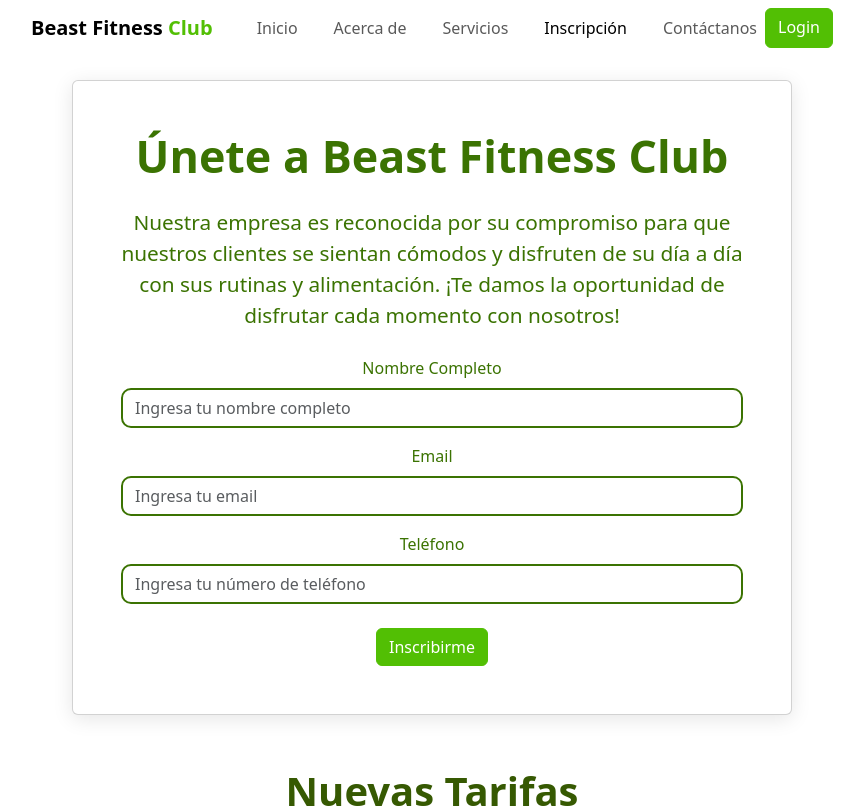
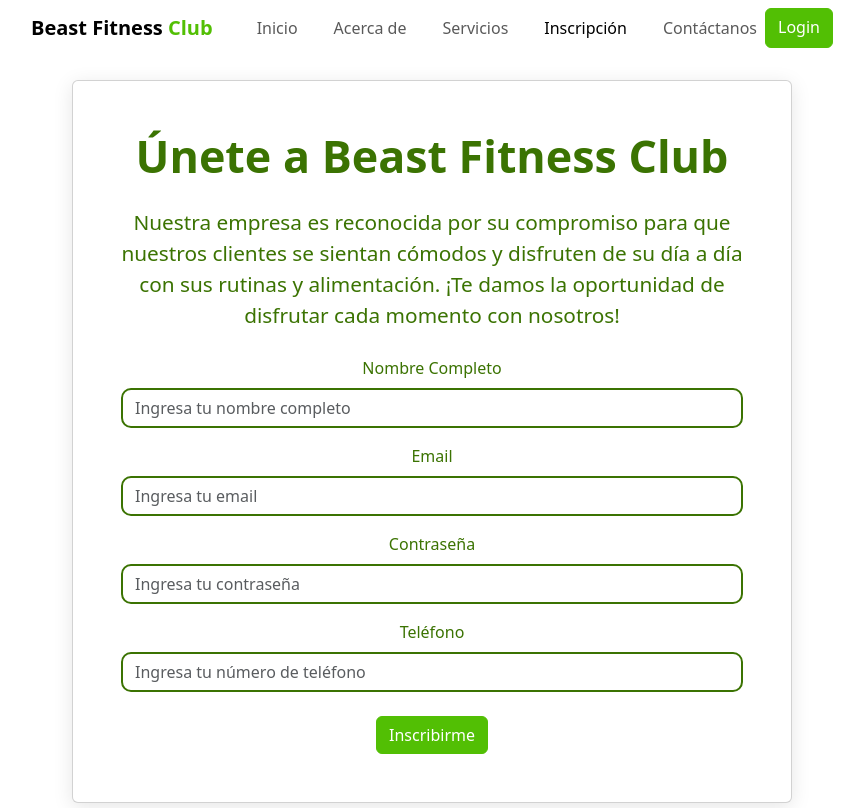
Before and after one commit to Carolina-Hernnadez17/Beast-Fitness-Club, a React (Create React App) app: page /Inscripcion in a window 1280 px wide. Shown: the top 808 px of the page, without its empty margins (208-1072 px from the left). Built offline with nearby package versions, Linux system fonts and the light colour scheme.

Commit message:
Actualizando proyecto

```diff
--- a/src/componentes/Inscripcion.js
+++ b/src/componentes/Inscripcion.js
@@ -23,9 +23,13 @@ function Inscripcion() {
                     <Form.Label>Email</Form.Label>
                     <Form.Control type="email" placeholder="Ingresa tu email" />
                   </Form.Group>
+                  <Form.Group controlId="forContraseña" className="mt-3">
+                    <Form.Label>Contraseña</Form.Label>
+                    <Form.Control type="password" placeholder="Ingresa tu contraseña" />
+                  </Form.Group>
                   <Form.Group controlId="formTelefono" className="mt-3">
                     <Form.Label>Teléfono</Form.Label>
-                    <Form.Control type="tel" placeholder="Ingresa tu número de teléfono" />
+                    <Form.Control type="number" placeholder="Ingresa tu número de teléfono" />
                   </Form.Group>
                   <Button  type="submit" className="inscripcion-button mt-4 login-button">
                     Inscribirme
```
